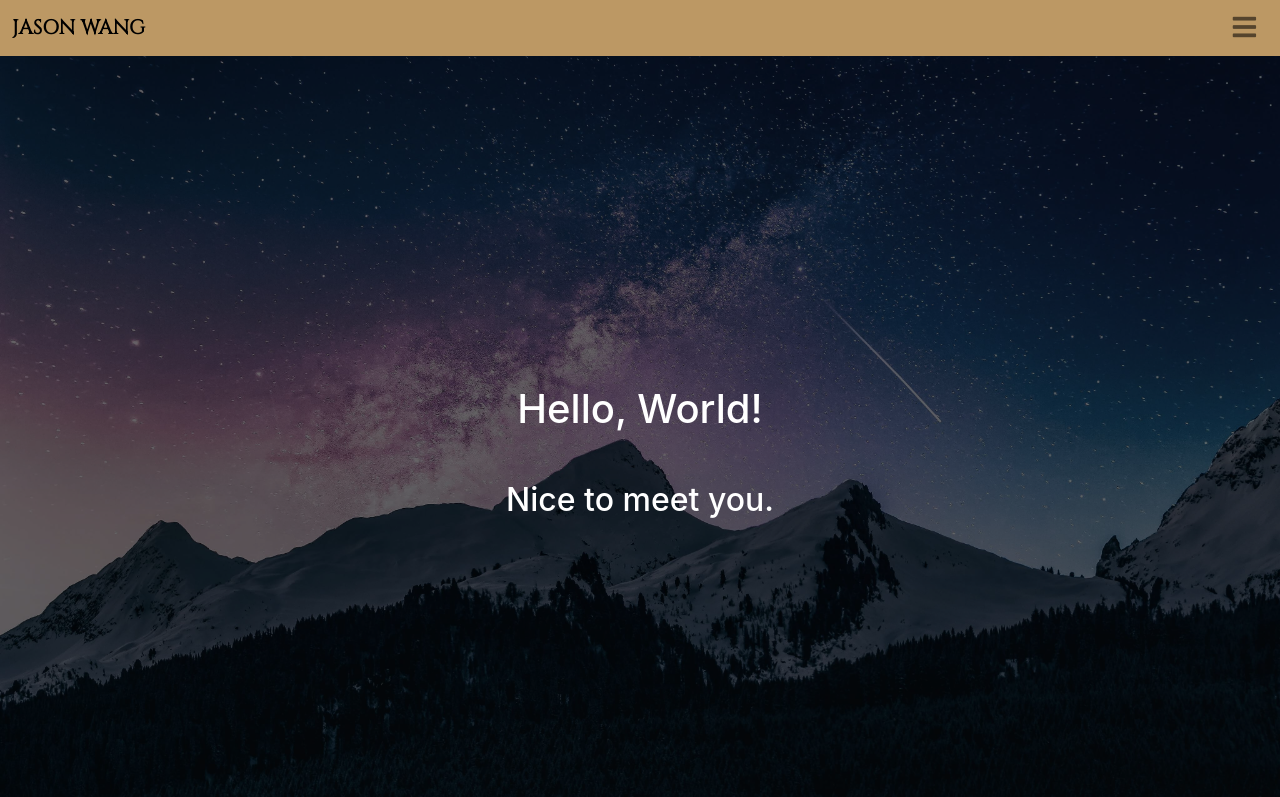
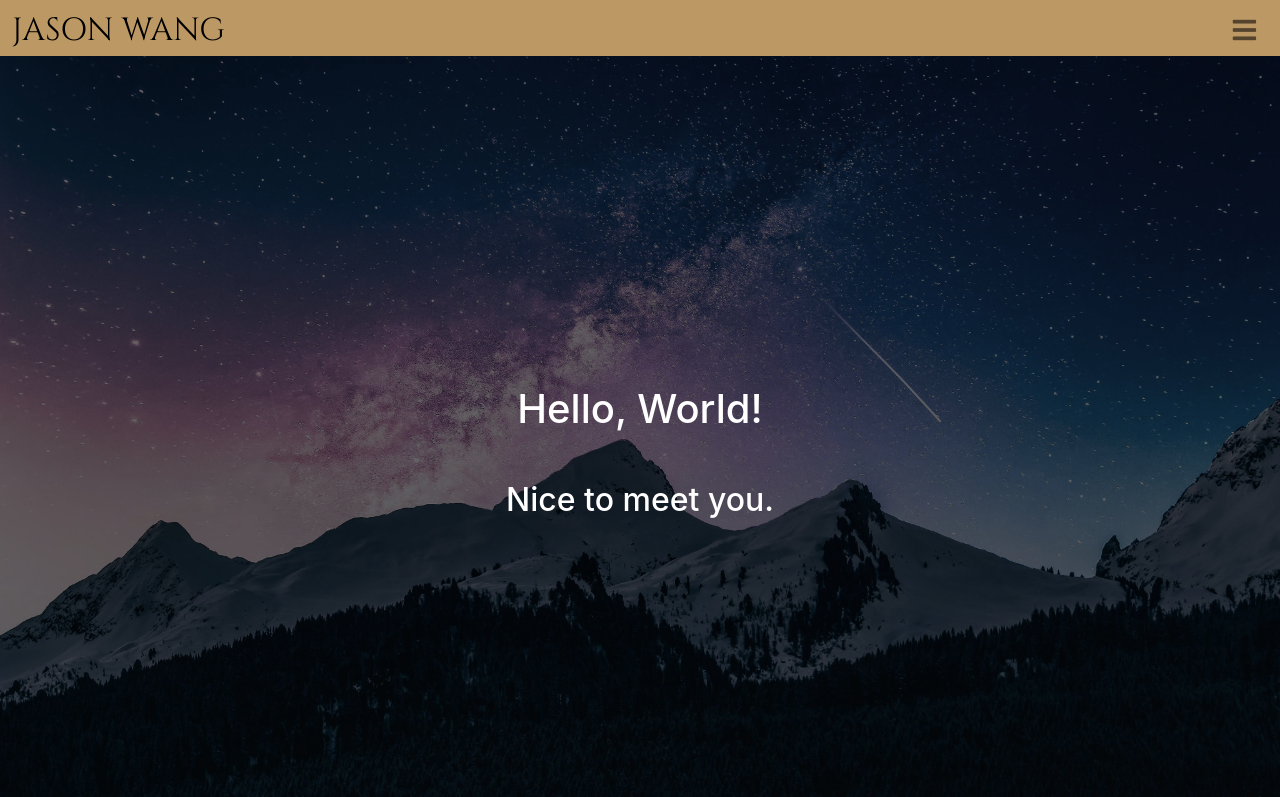
Before and after one commit to jasonywang0/MDB-Port, a React (Create React App) app: page / in a window 1280 px wide. Shown: the top 797 px of the page. Built offline with nearby package versions, Linux system fonts and the light colour scheme.

Commit message:
tweaked navbrand font size

```diff
--- a/src/views/Navbar.js
+++ b/src/views/Navbar.js
@@ -24,7 +24,7 @@ export default function App() {
 
       <MDBNavbar style={{height: '3.5rem', backgroundColor: '#bc9864'}} className='p-0' fixed>
         <MDBContainer fluid className='justify-content-between'>
-        <MDBNavbarBrand href='#home'className='fw-bold' style={{fontFamily: "'Cinzel', serif", color: 'black'}}>JASON WANG</MDBNavbarBrand>
+        <MDBNavbarBrand href='/' className='fs-2' style={{fontFamily: "Cinzel, serif", color: 'black'}}>JASON WANG</MDBNavbarBrand>
           <MDBNavbarToggler
             type='button'
             data-target='#sidenav'
```
